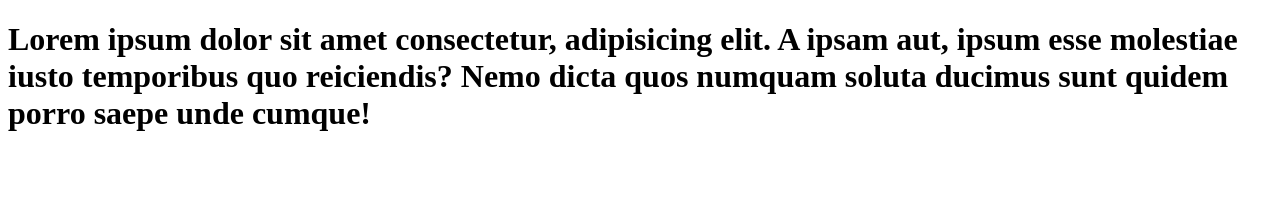
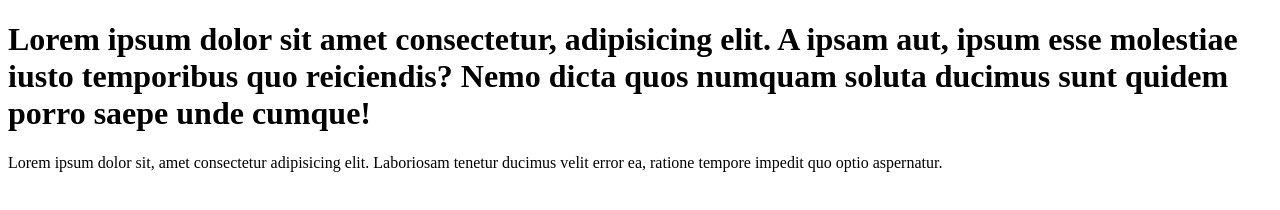
Before and after one commit to Raj2002-11/learning_git, a plain HTML site: page index.html in a window 1280 px wide. Drawn offline with Linux system fonts and the light colour scheme.

Commit message:
add paragraph to code

```diff
--- a/index.html
+++ b/index.html
@@ -7,5 +7,6 @@
 </head>
 <body>
     <h1>Lorem ipsum dolor sit amet consectetur, adipisicing elit. A ipsam aut, ipsum esse molestiae iusto temporibus quo reiciendis? Nemo dicta quos numquam soluta ducimus sunt quidem porro saepe unde cumque!</h1>
+    <p>Lorem ipsum dolor sit, amet consectetur adipisicing elit. Laboriosam tenetur ducimus velit error ea, ratione tempore impedit quo optio aspernatur.</p>
 </body>
 </html>
```
